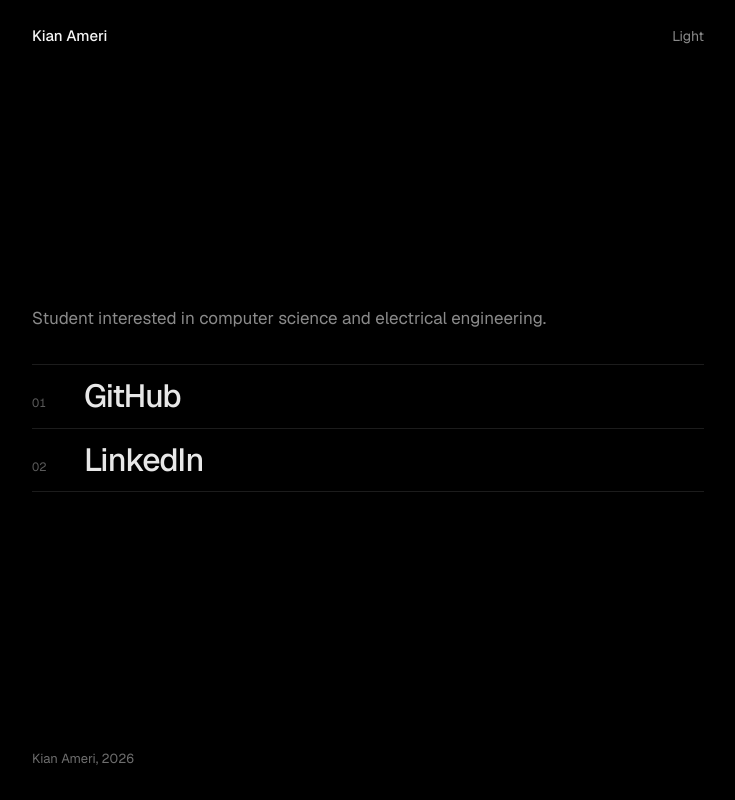
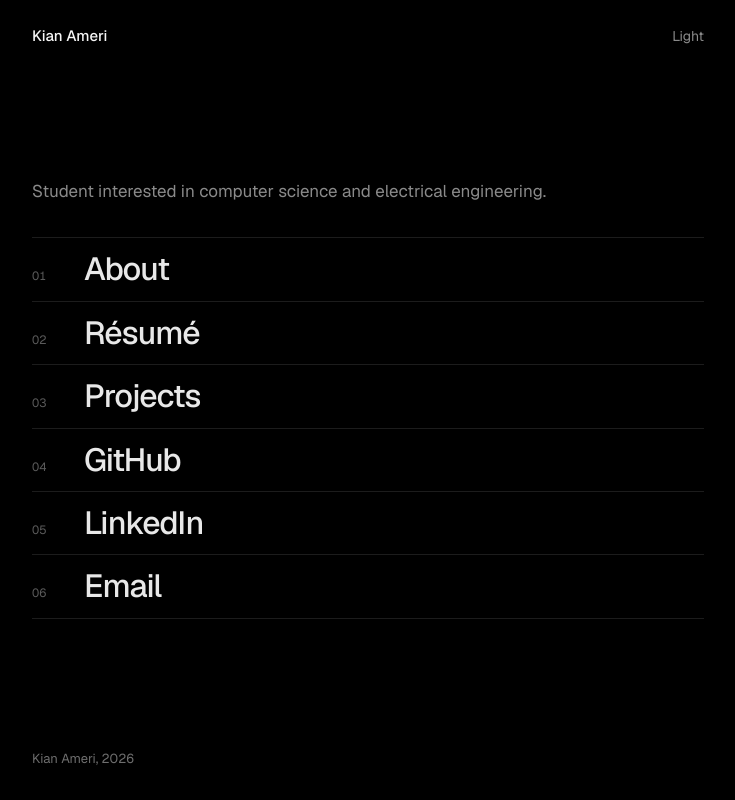
Before and after one commit to kian-ameri/Portfolio, a Next.js app: page / in a window 1280 px wide. Shown: the whole page, without its empty margins (272-1007 px from the left). Built offline with nearby package versions, Linux system fonts and the light colour scheme.

Commit message:
Bring back About, Résumé, Projects and Email links
They stay visible and lead to the 404 page until their content exists.

```diff
--- a/src/content/site.ts
+++ b/src/content/site.ts
@@ -13,11 +13,12 @@ export type DirectoryLink = {
 };
 
 export const directory: DirectoryLink[] = [
-  // Hidden until these pages and details exist. Uncomment to bring them back.
-  // { label: "About", href: "/about" },
-  // { label: "Résumé", href: "/resume.pdf", external: true }, // add public/resume.pdf first
-  // { label: "Projects", href: "/projects" },
+  { label: "About", href: "/about" },
+  // TODO: add your résumé as public/resume.pdf.
+  { label: "Résumé", href: "/resume.pdf", external: true },
+  { label: "Projects", href: "/projects" },
   { label: "GitHub", href: "https://github.com/kian-ameri", external: true },
   { label: "LinkedIn", href: "https://www.linkedin.com/in/kian-ameri", external: true },
-  // { label: "Email", href: "mailto:you@example.com" }, // replace with your address
+  // TODO: replace with your email address.
+  { label: "Email", href: "mailto:you@example.com" },
 ];
```
